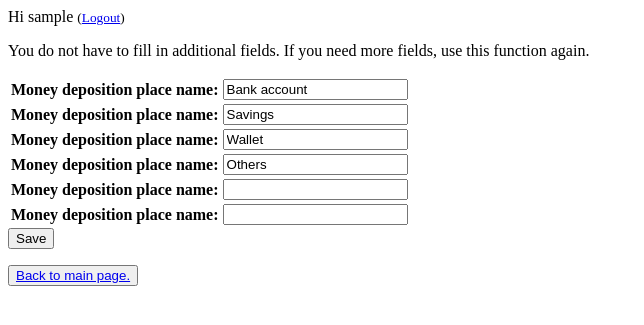
After one commit to InPursuitPL/Django-yourFinance, a Django app: page /configure_deposition_places/ in a window 1280 px wide. The commit adds this page. Shown: the top 325 px of the page, without its empty margins (0-644 px from the left). Run offline with Django 3.2, Linux system fonts and the light colour scheme; the visitor is signed in with stand-in values (Sample User, id 1); data comes from the database, SQL or seed files in the repository.

Commit message:
Added configure stash names functionality.

```diff
--- a/yourFinance/forms.py
+++ b/yourFinance/forms.py
@@ -13,6 +13,8 @@ class PeriodForm(forms.Form):
 class DateForm(forms.Form):
     date = forms.DateField()
 
+class NameForm(forms.Form):
+    name = forms.CharField(label='Money deposition place name', max_length=20, required=False)
 
 class StashWithoutDateForm(forms.ModelForm):
     class Meta:
--- a/yourFinance/models.py
+++ b/yourFinance/models.py
@@ -1,14 +1,24 @@
 from django.db import models
 from django.contrib.auth.models import User
+from django.db.models.signals import post_save
+from django.dispatch import receiver
 
 class Stash(models.Model):
-    NAME_CHOICES = (
-        ('Bank account', 'bank acc'),
-        ('Savings', 'savings'),
-        ('Wallet', 'wallet'),
-        ('Others', 'others'),
-    )
     user = models.ForeignKey(User)
-    name = models.CharField(max_length=20, choices=NAME_CHOICES)
+    name = models.CharField(max_length=20)
     date = models.DateField()
     amount = models.FloatField()
+
+
+class Profile(models.Model):
+    user = models.OneToOneField(User, on_delete=models.CASCADE)
+    stashNames = models.TextField(default='Bank account\nSavings\nWallet\nOthers\n')
+
+@receiver(post_save, sender=User)
+def create_user_profile(sender, instance, created, **kwargs):
+    if created:
+        Profile.objects.create(user=instance)
+
+@receiver(post_save, sender=User)
+def save_user_profile(sender, instance, **kwargs):
+    instance.profile.save()
--- /dev/null
+++ b/yourFinance/templates/yourFinance/configure_deposition_places.html
@@ -0,0 +1,12 @@
+{% extends 'yourFinance/base.html' %}
+{% block content %}
+<p> You do not have to fill in additional fields. If you need more fields, use this function again.</p>
+<form method="post" action=".">
+	{% csrf_token %}
+	<table>
+		{{ formset }}
+	</table>
+	<input type="submit" value="Save" />
+</form>
+<button type="button"><a href="{% url 'index' %}">Back to main page.</a></button>
+{% endblock content %}
--- a/yourFinance/templates/yourFinance/index.html
+++ b/yourFinance/templates/yourFinance/index.html
@@ -3,7 +3,7 @@
 <p>Welcome in yourFinance program.</p>
 <p>This program helps you to manage your budget.
     It saves budget data as separate money deposition places
-    for certain month and certain year. You can check detailed
+    for certain date. You can check detailed
     data as well as analyze certain month to see the values
     and other information.</p>
 <p>What would you like to do:</p>
@@ -18,10 +18,9 @@
 	</ul>
 	<li>Configure settings:</li>
 	<ul>
-		<li>Configure names of money deposition places</li>
+		<li><a href="{% url 'configure deposition places' %}">Configure names of money deposition places</a></li>
 		<li>Configure monthly costs names and amounts</li>
 		<li>Configure current costs groups</li>
 	</ul>
-	<li>Exit</li>
 </ul>
 {% endblock content %}
--- a/yourFinance/templates/yourFinance/success.html
+++ b/yourFinance/templates/yourFinance/success.html
@@ -1,5 +1,6 @@
 {% extends 'yourFinance/base.html' %}
 {% block content %}
+{% csrf_token %}
 <p>Success!</p>
 {{ templateText }}
 <br>
--- a/yourFinance/urls.py
+++ b/yourFinance/urls.py
@@ -9,4 +9,6 @@ urlpatterns = [
     url(r'^data_edit/(?P<pk>\d+)$', views.data_edit, name='data edit'),
     url(r'^data_delete/(?P<pk>\d+)$', views.data_delete, name='data delete'),
     url(r'^delete_multiple_data/$', views.delete_multiple_data, name='delete multiple data'),
+    url(r'^configure_deposition_places/$', views.configure_deposition_places,
+        name='configure deposition places')
 ]
--- a/yourFinance/views.py
+++ b/yourFinance/views.py
@@ -1,17 +1,18 @@
 from django.shortcuts import render, redirect, get_object_or_404
 from django.contrib.auth.models import User
 from django.contrib.auth.decorators import login_required
-from django.forms import modelformset_factory
+from django.forms import modelformset_factory, formset_factory
 
-from .models import Stash
-from .forms import RegistrationForm, StashWithoutDateForm, StashForm, DateForm, PeriodForm
+from .models import Stash, Profile
+from .forms import RegistrationForm, StashWithoutDateForm, StashForm, DateForm, NameForm, PeriodForm
 
 
-def make_initial_list(elementName, choicesTuple):
-	list = []
-	for i, elem in enumerate(choicesTuple):
-		list.append({elementName:  choicesTuple[i][0]})
-	return list
+def make_initial_list(elementName, choicesString):
+    list = []
+    choicesList = choicesString.split('\n')
+    for i, elem in enumerate(choicesList):
+        list.append({elementName:  choicesList[i]})
+    return list
 
 
 def index(request):
@@ -35,7 +36,10 @@ def register_page(request):
 
 @login_required
 def add_data(request):
-    StashFormSet = modelformset_factory(Stash, form=StashWithoutDateForm, extra=4)
+    userProfile = Profile.objects.get(user=request.user)
+    stashNamesNumber = len(userProfile.stashNames.split('\n'))
+    print(userProfile.stashNames)
+    StashFormSet = modelformset_factory(Stash, form=StashWithoutDateForm, extra=stashNamesNumber-1)
     if request.method == 'POST':
         form = DateForm(request.POST)
         formset = StashFormSet(request.POST)
@@ -51,7 +55,7 @@ def add_data(request):
                           {'form': form, 'formset': formset})
     form = DateForm()
     formset = StashFormSet(queryset=Stash.objects.none(),
-                           initial=make_initial_list('name', Stash.NAME_CHOICES))
+                           initial=make_initial_list('name', userProfile.stashNames))
     return render(request, 'yourFinance/add_data.html',
                   {'form': form, 'formset': formset})
 
@@ -121,3 +125,22 @@ def delete_multiple_data(request):
     form = PeriodForm()
     return render(request, 'yourFinance/choose_time.html',
                   {'form': form, 'templateText': templateText, 'buttonName': 'Delete'})
+
+@login_required
+def configure_deposition_places(request):
+    userProfile = Profile.objects.get(user=request.user)
+    StashNameFormSet = formset_factory(NameForm, extra=1)
+    if request.method == 'POST':
+        formset = StashNameFormSet(request.POST)
+        if formset.is_valid():
+            newString = ''
+            for dictionary in formset.cleaned_data:
+                print(dictionary)
+                if dictionary and not dictionary['name']=='':
+                    newString += dictionary['name'] + '\n'
+            userProfile.stashNames = newString
+            userProfile.save()
+            return render(request, 'yourFinance/success.html')
+    formset = StashNameFormSet(initial=make_initial_list('name', userProfile.stashNames))
+    return render(request, 'yourFinance/configure_deposition_places.html',
+                  {'formset': formset})
```
Also changed, not shown: yourFinance/migrations/0007_profile.py (added), yourFinance/migrations/0008_auto_20170412_0759.py (added), yourFinance/migrations/0009_profile_stashnames.py (added).
